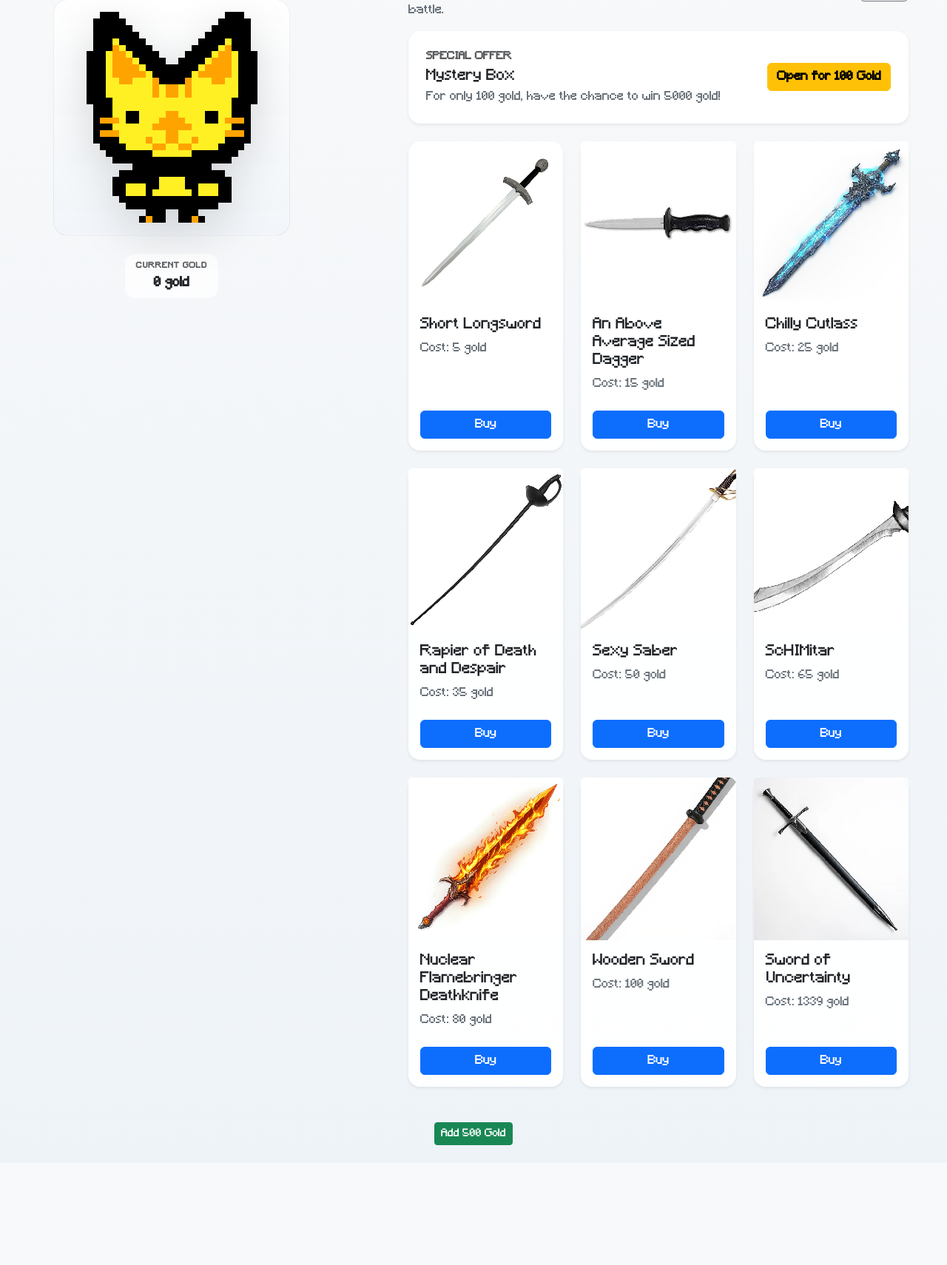
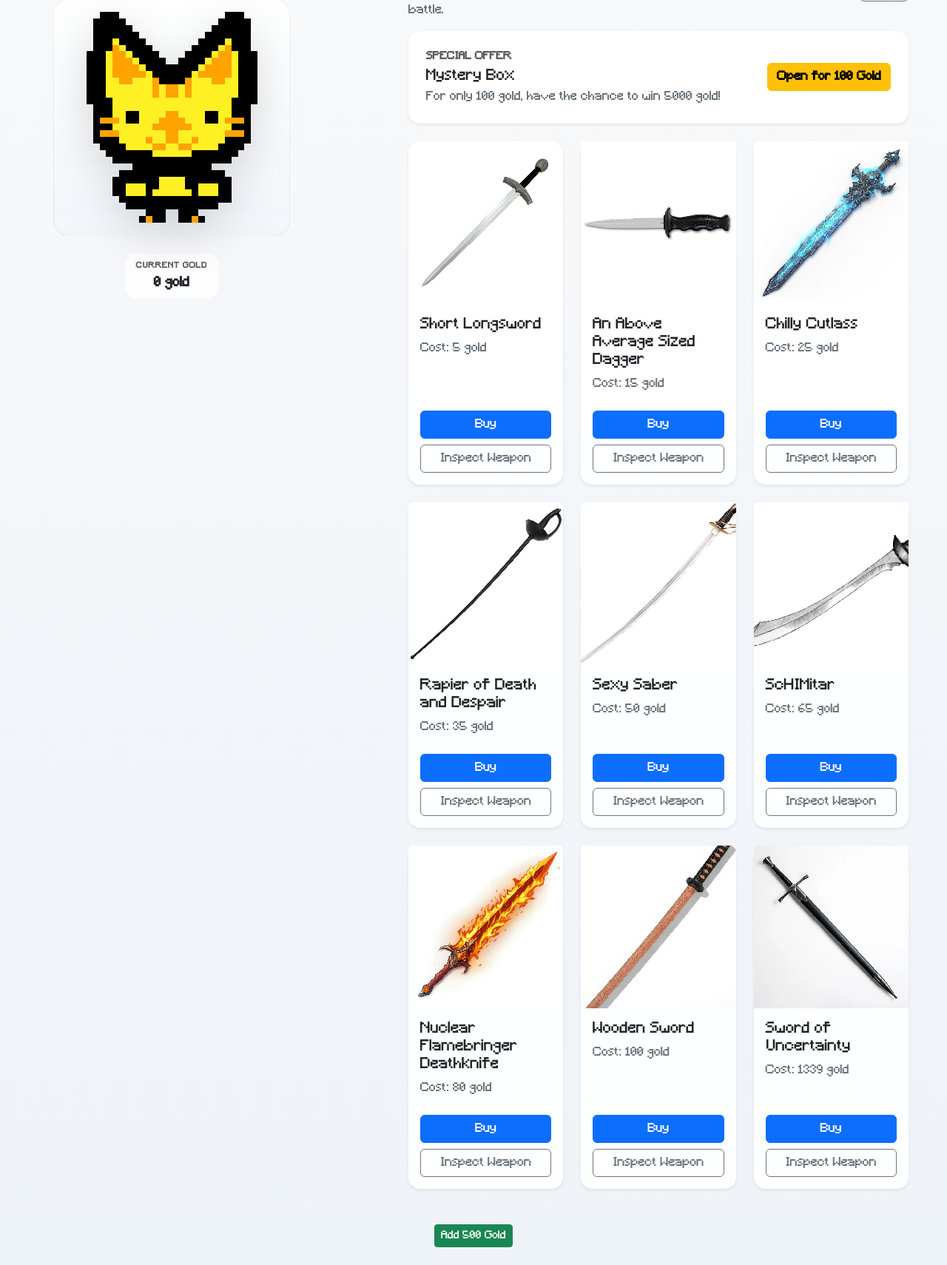
Before and after one commit to robertmoa/catquest, a Flask app: page /shop in a window 1280 px wide. Shown: the part 232-1942 px from the top of the page at 74% size. Before the commit the page ends 1780 px from the top, so only its background shows below. Run offline with Flask 3, Linux system fonts and the light colour scheme.

Commit message:
added an inspect weapon button - to be filled out later

```diff
--- a/static/js/shop.js
+++ b/static/js/shop.js
@@ -209,6 +209,25 @@ function initializeShopButtons() {
     });
 }
 
+// Attaches click handlers to each inspect button so the placeholder weapon info can
+// expand and collapse without leaving the shop page.
+function initializeInspectWeaponButtons() {
+    const inspectButtons = document.querySelectorAll(".inspect-weapon-button");
+
+    inspectButtons.forEach((button) => {
+        button.addEventListener("click", () => {
+            const detailsElement = button.nextElementSibling;
+
+            if (!detailsElement || !detailsElement.classList.contains("inspect-weapon-details")) {
+                return;
+            }
+
+            const isNowHidden = detailsElement.classList.toggle("d-none");
+            button.setAttribute("aria-expanded", String(!isNowHidden));
+        });
+    });
+}
+
 // Attaches the click handler for the mystery box button.
 function initializeMysteryBoxButton() {
     const mysteryBoxButton = document.getElementById("buy-mystery-box-button");
@@ -252,6 +271,7 @@ function initializeShopAddGoldButton() {
 function initializeShopPage() {
     initializeShopGoldDisplay();
     initializeShopButtons();
+    initializeInspectWeaponButtons();
     initializeMysteryBoxButton();
     initializeShopAddGoldButton();
 }
--- a/templates/shop.html
+++ b/templates/shop.html
@@ -94,6 +94,11 @@
                 <h5 class="card-title">Short Longsword</h5>
                 <p class="card-text text-secondary mb-4">Cost: 5 gold</p>
                 <button class="btn btn-primary mt-auto buy-weapon-button" data-cost="5" data-item-name="Short Longsword">Buy</button>
+                <button class="btn btn-outline-secondary mt-2 inspect-weapon-button" type="button" aria-expanded="false">Inspect Weapon</button>
+                <div class="inspect-weapon-details d-none mt-3">
+                  <p class="small text-secondary mb-1">This will become a brief sentence describing the sword in some funny way</p>
+                  <p class="small fw-semibold mb-0">Damage: X</p>
+                </div>
               </div>
             </div>
           </div>
@@ -110,6 +115,11 @@
                 <h5 class="card-title">An Above Average Sized Dagger</h5>
                 <p class="card-text text-secondary mb-4">Cost: 15 gold</p>
                 <button class="btn btn-primary mt-auto buy-weapon-button" data-cost="15" data-item-name="An Above Average Sized Dagger">Buy</button>
+                <button class="btn btn-outline-secondary mt-2 inspect-weapon-button" type="button" aria-expanded="false">Inspect Weapon</button>
+                <div class="inspect-weapon-details d-none mt-3">
+                  <p class="small text-secondary mb-1">This will become a brief sentence describing the sword in some funny way</p>
+                  <p class="small fw-semibold mb-0">Damage: X</p>
+                </div>
               </div>
             </div>
           </div>
@@ -126,6 +136,11 @@
                 <h5 class="card-title">Chilly Cutlass</h5>
                 <p class="card-text text-secondary mb-4">Cost: 25 gold</p>
                 <button class="btn btn-primary mt-auto buy-weapon-button" data-cost="25" data-item-name="Chilly Cutlass">Buy</button>
+                <button class="btn btn-outline-secondary mt-2 inspect-weapon-button" type="button" aria-expanded="false">Inspect Weapon</button>
+                <div class="inspect-weapon-details d-none mt-3">
+                  <p class="small text-secondary mb-1">This will become a brief sentence describing the sword in some funny way</p>
+                  <p class="small fw-semibold mb-0">Damage: X</p>
+                </div>
               </div>
             </div>
           </div>
@@ -142,6 +157,11 @@
                 <h5 class="card-title">Rapier of Death and Despair</h5>
                 <p class="card-text text-secondary mb-4">Cost: 35 gold</p>
                 <button class="btn btn-primary mt-auto buy-weapon-button" data-cost="35" data-item-name="Rapier of Death and Despair">Buy</button>
+                <button class="btn btn-outline-secondary mt-2 inspect-weapon-button" type="button" aria-expanded="false">Inspect Weapon</button>
+                <div class="inspect-weapon-details d-none mt-3">
+                  <p class="small text-secondary mb-1">This will become a brief sentence describing the sword in some funny way</p>
+                  <p class="small fw-semibold mb-0">Damage: X</p>
+                </div>
               </div>
             </div>
           </div>
@@ -158,6 +178,11 @@
                   <h5 class="card-title">Sexy Saber</h5>
                   <p class="card-text text-secondary mb-4">Cost: 50 gold</p>
                   <button class="btn btn-primary mt-auto buy-weapon-button" data-cost="50" data-item-name="Sexy Saber">Buy</button>
+                  <button class="btn btn-outline-secondary mt-2 inspect-weapon-button" type="button" aria-expanded="false">Inspect Weapon</button>
+                  <div class="inspect-weapon-details d-none mt-3">
+                    <p class="small text-secondary mb-1">This will become a brief sentence describing the sword in some funny way</p>
+                    <p class="small fw-semibold mb-0">Damage: X</p>
+                  </div>
                 </div>
               </div>
           </div>
@@ -174,6 +199,11 @@
                 <h5 class="card-title">ScHIMitar</h5>
                 <p class="card-text text-secondary mb-4">Cost: 65 gold</p>
                 <button class="btn btn-primary mt-auto buy-weapon-button" data-cost="65" data-item-name="ScHIMitar">Buy</button>
+                <button class="btn btn-outline-secondary mt-2 inspect-weapon-button" type="button" aria-expanded="false">Inspect Weapon</button>
+                <div class="inspect-weapon-details d-none mt-3">
+                  <p class="small text-secondary mb-1">This will become a brief sentence describing the sword in some funny way</p>
+                  <p class="small fw-semibold mb-0">Damage: X</p>
+                </div>
               </div>
             </div>
           </div>
@@ -190,6 +220,11 @@
                 <h5 class="card-title">Nuclear Flamebringer Deathknife</h5>
                 <p class="card-text text-secondary mb-4">Cost: 80 gold</p>
                 <button class="btn btn-primary mt-auto buy-weapon-button" data-cost="80" data-item-name="Nuclear Flamebringer Deathknife">Buy</button>
+                <button class="btn btn-outline-secondary mt-2 inspect-weapon-button" type="button" aria-expanded="false">Inspect Weapon</button>
+                <div class="inspect-weapon-details d-none mt-3">
+                  <p class="small text-secondary mb-1">This will become a brief sentence describing the sword in some funny way</p>
+                  <p class="small fw-semibold mb-0">Damage: X</p>
+                </div>
               </div>
             </div>
           </div>
@@ -206,6 +241,11 @@
                 <h5 class="card-title">Wooden Sword</h5>
                 <p class="card-text text-secondary mb-4">Cost: 100 gold</p>
                 <button class="btn btn-primary mt-auto buy-weapon-button" data-cost="100" data-item-name="Wooden Sword">Buy</button>
+                <button class="btn btn-outline-secondary mt-2 inspect-weapon-button" type="button" aria-expanded="false">Inspect Weapon</button>
+                <div class="inspect-weapon-details d-none mt-3">
+                  <p class="small text-secondary mb-1">This will become a brief sentence describing the sword in some funny way</p>
+                  <p class="small fw-semibold mb-0">Damage: X</p>
+                </div>
               </div>
             </div>
           </div>
@@ -222,6 +262,11 @@
                 <h5 class="card-title">Sword of Uncertainty</h5>
                 <p class="card-text text-secondary mb-4">Cost: 1339 gold</p>
                 <button class="btn btn-primary mt-auto buy-weapon-button" data-cost="1339" data-item-name="Sword of Uncertainty">Buy</button>
+                <button class="btn btn-outline-secondary mt-2 inspect-weapon-button" type="button" aria-expanded="false">Inspect Weapon</button>
+                <div class="inspect-weapon-details d-none mt-3">
+                  <p class="small text-secondary mb-1">This will become a brief sentence describing the sword in some funny way</p>
+                  <p class="small fw-semibold mb-0">Damage: X</p>
+                </div>
               </div>
             </div>
           </div>
```
